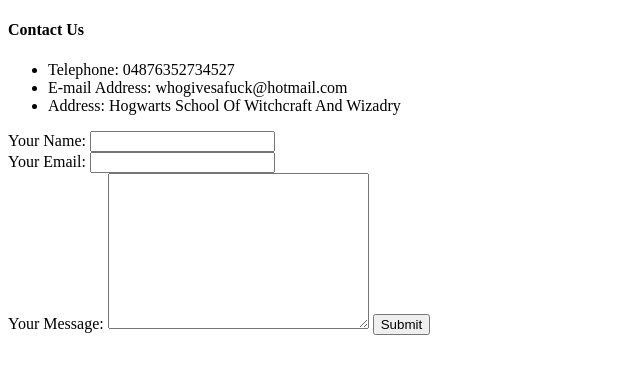
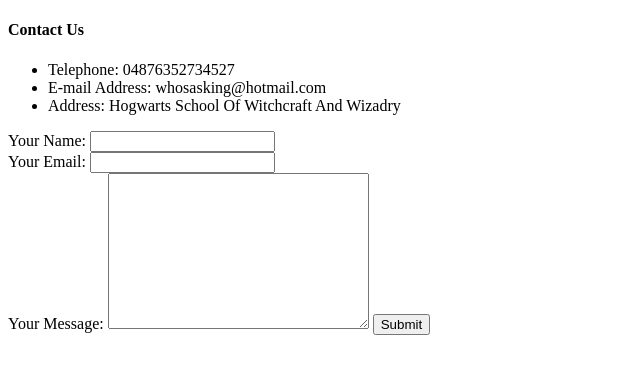
Before and after one commit to Mecach1/Chinedu, a plain HTML site: page contact.html in a window 1280 px wide. Shown: the full height of the page, 0-640 px from the left. Drawn offline with Linux system fonts and the light colour scheme.

Commit message:
Update contact.html

```diff
--- a/contact.html
+++ b/contact.html
@@ -8,7 +8,7 @@
     <h4>Contact Us</h4>
     <ul>
       <li>Telephone: 04876352734527</li>
-      <li>E-mail Address: whogivesafuck@hotmail.com</li>
+      <li>E-mail Address: whosasking@hotmail.com</li>
       <li>Address: Hogwarts School Of Witchcraft And Wizadry</li>
     </ul>
 
```
